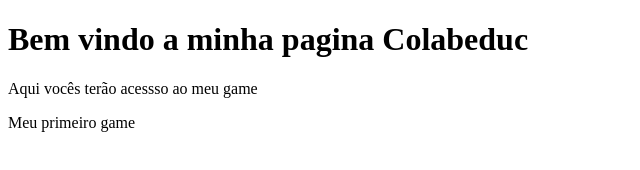
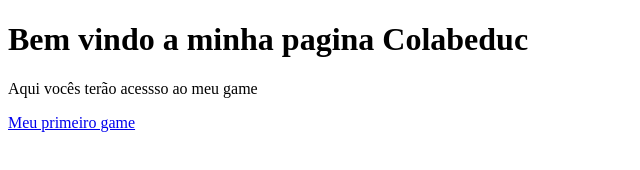
Before and after one commit to marianalima065/projeto-forca, a plain HTML site: page index.html in a window 1280 px wide. Shown: the whole page, without its empty margins (0-640 px from the left). Drawn offline with Linux system fonts and the light colour scheme.

Commit message:
Update index.html

```diff
--- a/index.html
+++ b/index.html
@@ -7,7 +7,7 @@
 
  <h1>Bem vindo a minha pagina Colabeduc</h1>
  <p>Aqui vocês terão acessso ao meu game</p>
-          <a href-"https://marianalima065.github.io/Forcajogo/">Meu primeiro game </a>
+          <a href="https://marianalima065.github.io/Forcajogo/">Meu primeiro game </a>
 
     </body>
 </html>
```
